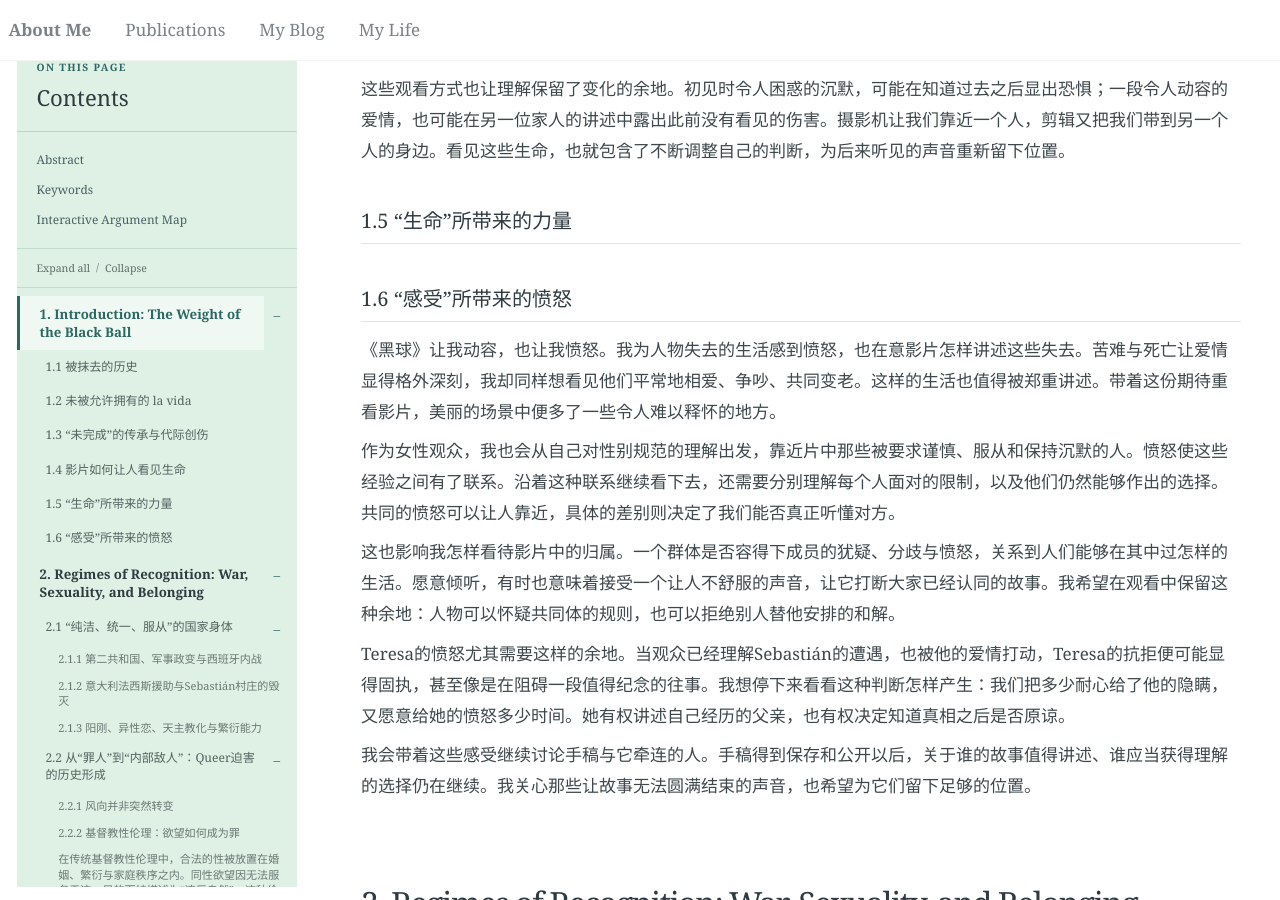
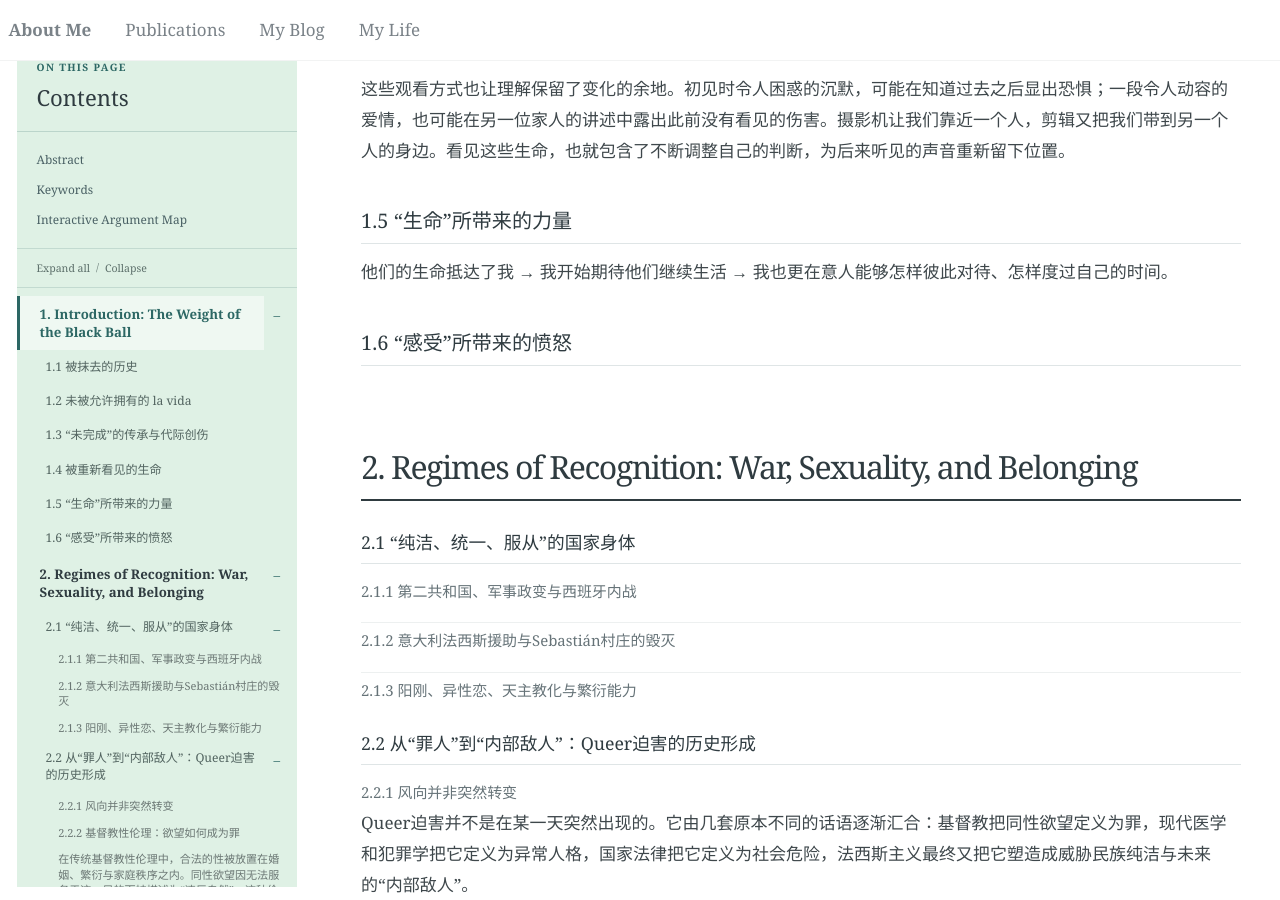
Before and after one commit to Cathylixi/Cathylixi.github.io, a Jekyll site: the page built from _posts/2026-11-10-la-bola-negra-review.md, in a window 1280 px wide and 900 px high, scrolled down 5719 px. Built offline with Jekyll 4.4.1, drawn with Linux system fonts in a browser that asks for light colours; nearby versions of some CDN libraries; some of the changed text lies outside the part shown.

Commit message:
Publish La Bola Negra from Google Docs

```diff
--- a/_posts/2026-11-10-la-bola-negra-review.md
+++ b/_posts/2026-11-10-la-bola-negra-review.md
@@ -98,7 +98,7 @@
 
 时代的变化给了后来者更多选择，却无法补回所有失去的东西。每一代都只能完成其中一部分，再把尚未解决的旧账遗留给下一代。
 
-### 1.4 影片如何让人看见生命
+### 1.4 被重新看见的生命
 
 《黑球》在三个年代之间切换，用不同的镜头尺度对应人物的处境。特写紧逼 Carlos 的脸，留住他在审视下的迟疑；在战时的囚室里，Sebastián 与 Rafael 的亲近则藏在克制的肢体动作中；到了当代，摄影机跟随 Alberto 移动，捕捉历史遗产如何牵动他与身边人的日常摩擦。无法言说的压抑，无须台词点破，便已留在表情与动作的缝隙里。
 
@@ -114,17 +114,9 @@
 
 ### 1.5 “生命”所带来的力量
 
+他们的生命抵达了我 → 我开始期待他们继续生活 → 我也更在意人能够怎样彼此对待、怎样度过自己的时间。
+
 ### 1.6 “感受”所带来的愤怒
-
-《黑球》让我动容，也让我愤怒。我为人物失去的生活感到愤怒，也在意影片怎样讲述这些失去。苦难与死亡让爱情显得格外深刻，我却同样想看见他们平常地相爱、争吵、共同变老。这样的生活也值得被郑重讲述。带着这份期待重看影片，美丽的场景中便多了一些令人难以释怀的地方。
-
-作为女性观众，我也会从自己对性别规范的理解出发，靠近片中那些被要求谨慎、服从和保持沉默的人。愤怒使这些经验之间有了联系。沿着这种联系继续看下去，还需要分别理解每个人面对的限制，以及他们仍然能够作出的选择。共同的愤怒可以让人靠近，具体的差别则决定了我们能否真正听懂对方。
-
-这也影响我怎样看待影片中的归属。一个群体是否容得下成员的犹疑、分歧与愤怒，关系到人们能够在其中过怎样的生活。愿意倾听，有时也意味着接受一个让人不舒服的声音，让它打断大家已经认同的故事。我希望在观看中保留这种余地：人物可以怀疑共同体的规则，也可以拒绝别人替他安排的和解。
-
-Teresa的愤怒尤其需要这样的余地。当观众已经理解Sebastián的遭遇，也被他的爱情打动，Teresa的抗拒便可能显得固执，甚至像是在阻碍一段值得纪念的往事。我想停下来看看这种判断怎样产生：我们把多少耐心给了他的隐瞒，又愿意给她的愤怒多少时间。她有权讲述自己经历的父亲，也有权决定知道真相之后是否原谅。
-
-我会带着这些感受继续讨论手稿与它牵连的人。手稿得到保存和公开以后，关于谁的故事值得讲述、谁应当获得理解的选择仍在继续。我关心那些让故事无法圆满结束的声音，也希望为它们留下足够的位置。
 
 <div class="academic-outline" markdown="1">
 
```
